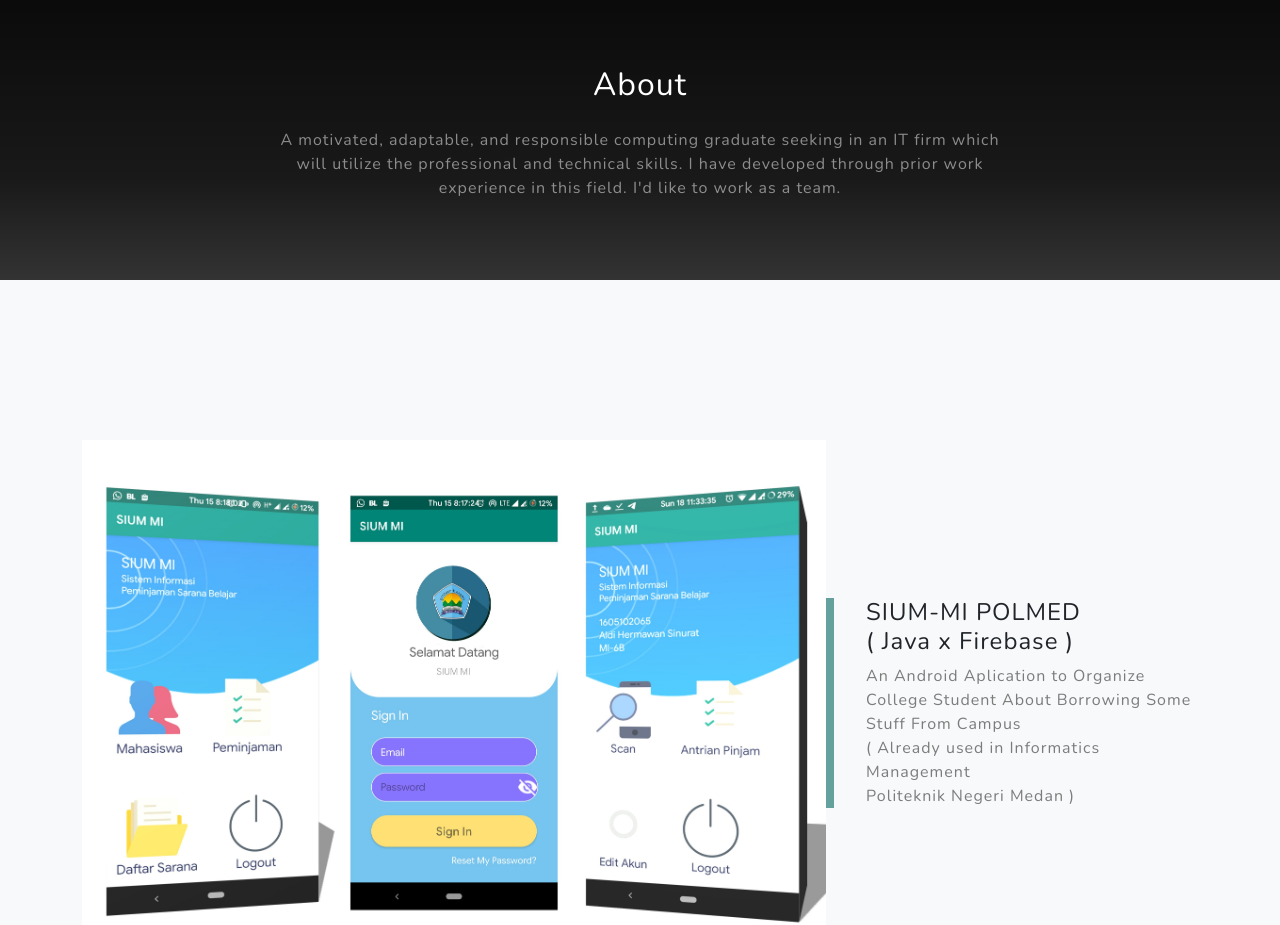
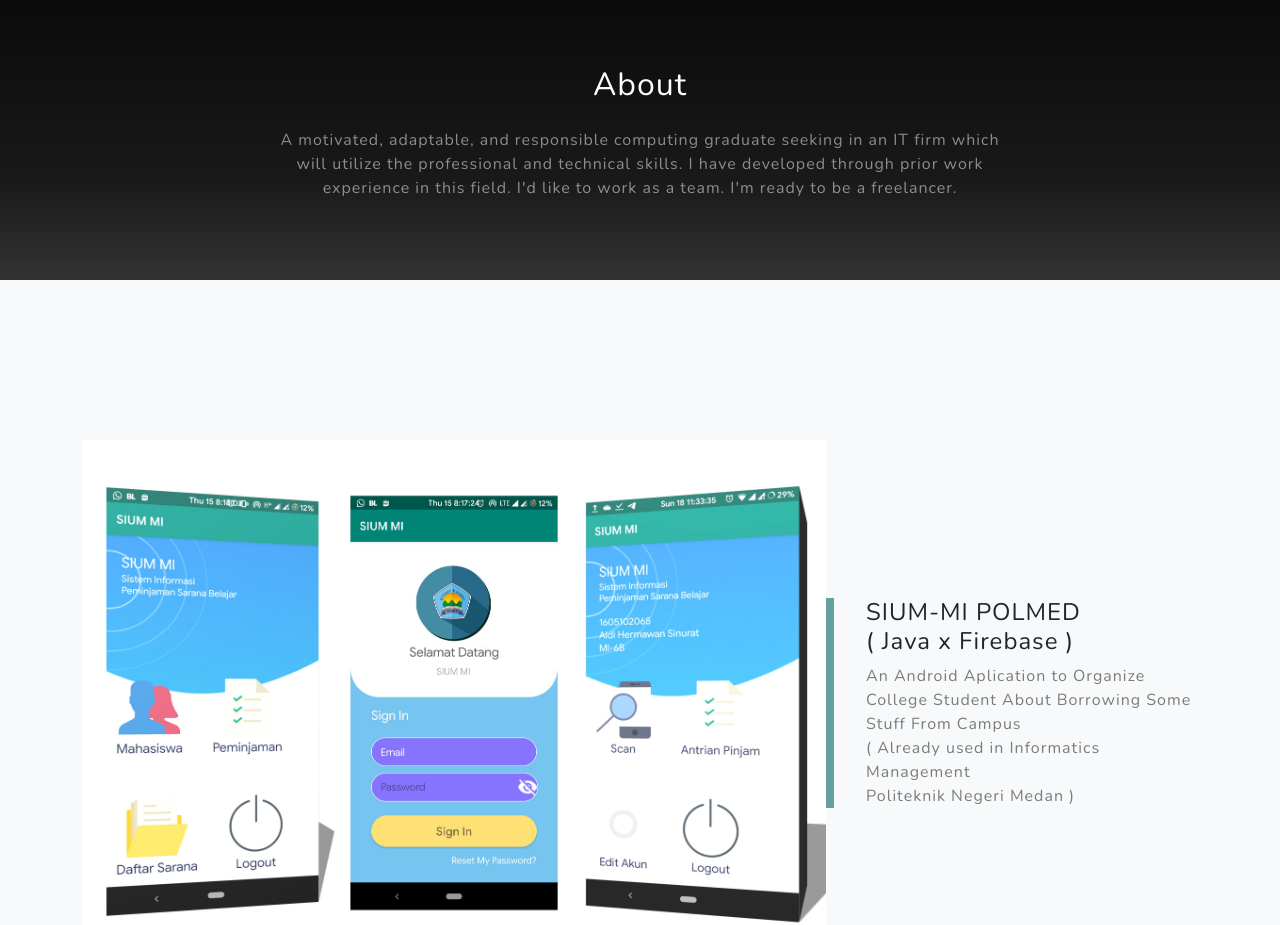
Before and after one commit to aldihermawan26/aldihermawan.github.io, a plain HTML site: page index.html in a window 1280 px wide. Shown: the part 880-1805 px from the top of the page. Drawn offline with nearby package versions, Linux system fonts and the light colour scheme.

Commit message:
Update index.html

```diff
--- a/index.html
+++ b/index.html
@@ -56,7 +56,7 @@
                         <p class="text-white-50">
 
                             A motivated, adaptable, and responsible computing graduate seeking in an IT firm which will utilize the professional and technical skills. I have developed through prior work experience in this field.
-                            I'd like to work as a team.
+                            I'd like to work as a team. I'm ready to be a freelancer.
                            <!--  <a href="https://startbootstrap.com/template-overviews/grayscale/">the preview page</a> -->
                         </p>
                     </div>
```
